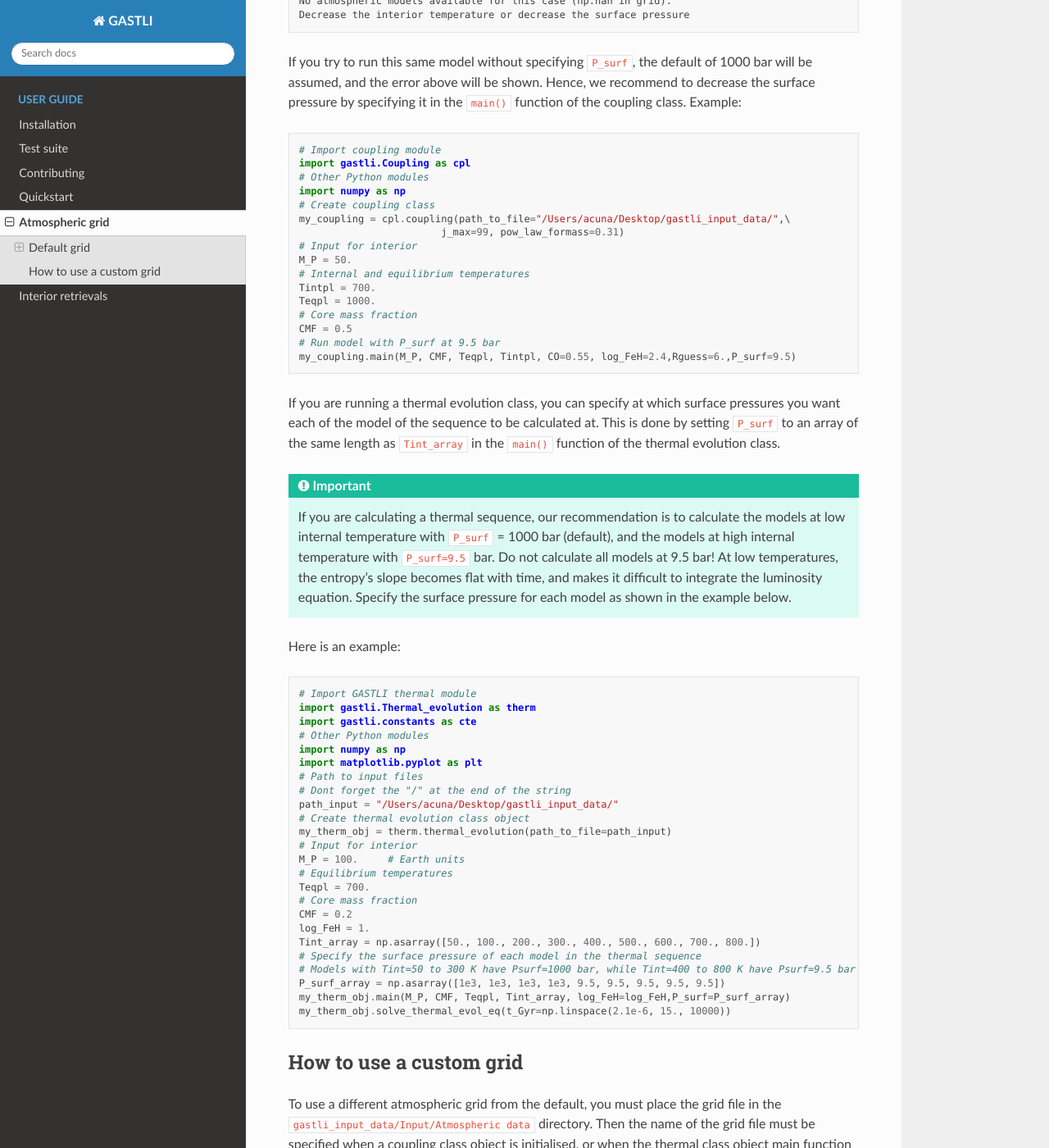
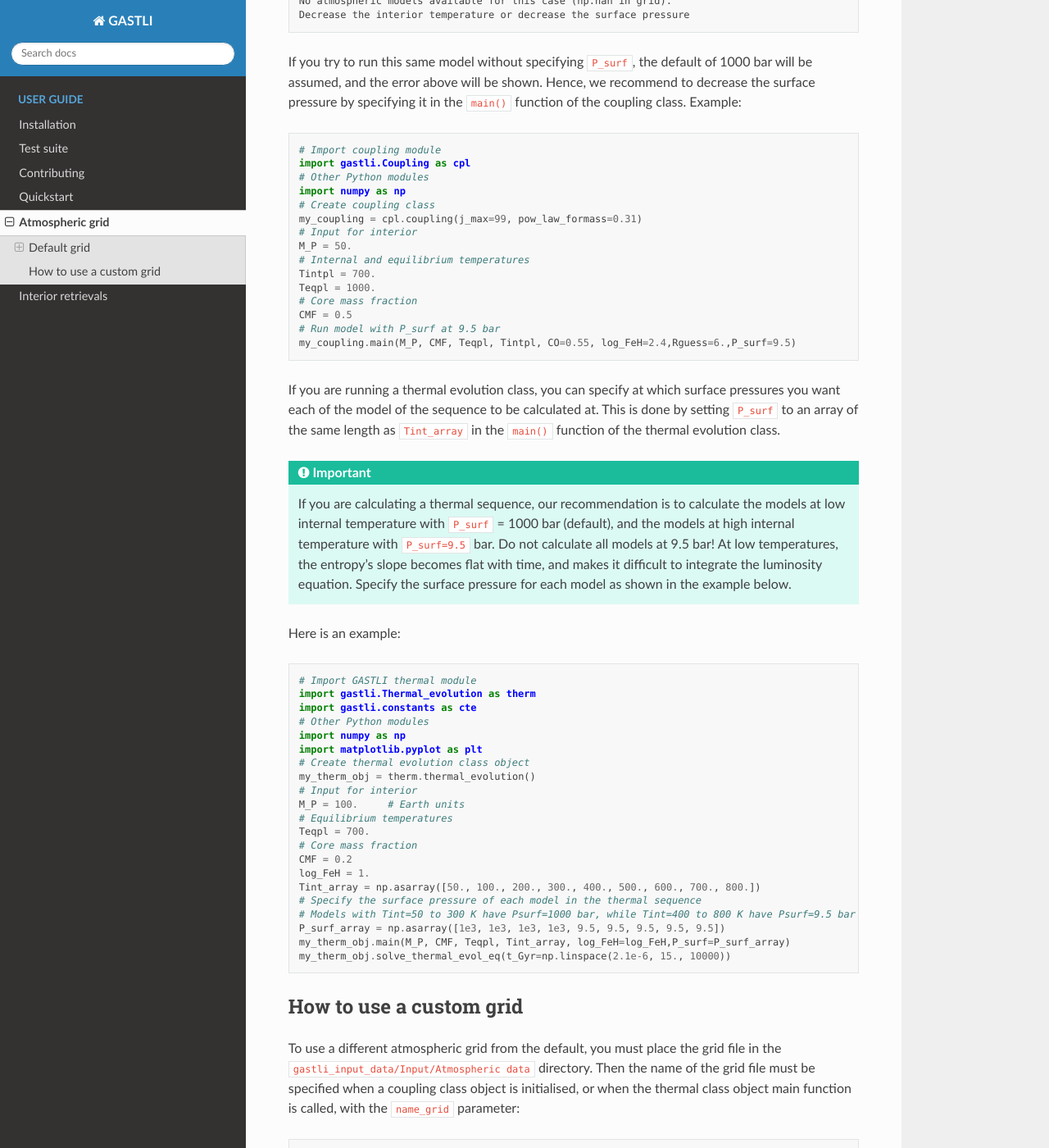
Before and after one commit to lorenaacuna/GASTLI, a Sphinx documentation site: the page built from docs/source/atm_grid.rst, in a window 1280 px wide and 1400 px high, scrolled down 1323 px. Shown: the whole window at 82% size. Built offline with Sphinx 7.4.7 and the Read the Docs theme 3.1.0, drawn with Linux system fonts in a browser that asks for light colours; some of the changed text lies outside the part shown.

Commit message:
Update atm_grid.rst
Removed path_to_input variable from documentation after release 0.9.3

```diff
--- a/docs/source/atm_grid.rst
+++ b/docs/source/atm_grid.rst
@@ -45,8 +45,7 @@ If you try to run this same model without specifying ``P_surf``, the default of
    # Other Python modules
    import numpy as np
    # Create coupling class
-   my_coupling = cpl.coupling(path_to_file="/Users/acuna/Desktop/gastli_input_data/",\
-                           j_max=99, pow_law_formass=0.31)
+   my_coupling = cpl.coupling(j_max=99, pow_law_formass=0.31)
    # Input for interior
    M_P = 50.
    # Internal and equilibrium temperatures
@@ -74,11 +73,8 @@ Here is an example:
    # Other Python modules
    import numpy as np
    import matplotlib.pyplot as plt
-   # Path to input files
-   # Dont forget the "/" at the end of the string
-   path_input = "/Users/acuna/Desktop/gastli_input_data/"
    # Create thermal evolution class object
-   my_therm_obj = therm.thermal_evolution(path_to_file=path_input)
+   my_therm_obj = therm.thermal_evolution()
    # Input for interior
    M_P = 100.     # Earth units
    # Equilibrium temperatures
@@ -101,8 +97,7 @@ To use a different atmospheric grid from the default, you must place the grid fi
 
 .. code-block:: python
 
-   my_coupling = cpl.coupling(path_to_file="/Users/acuna/Desktop/gastli_input_data/",\
-                        name_grid="my_custom_grid.hdf5")
+   my_coupling = cpl.coupling(name_grid="my_custom_grid.hdf5")
 
 or
 
```
